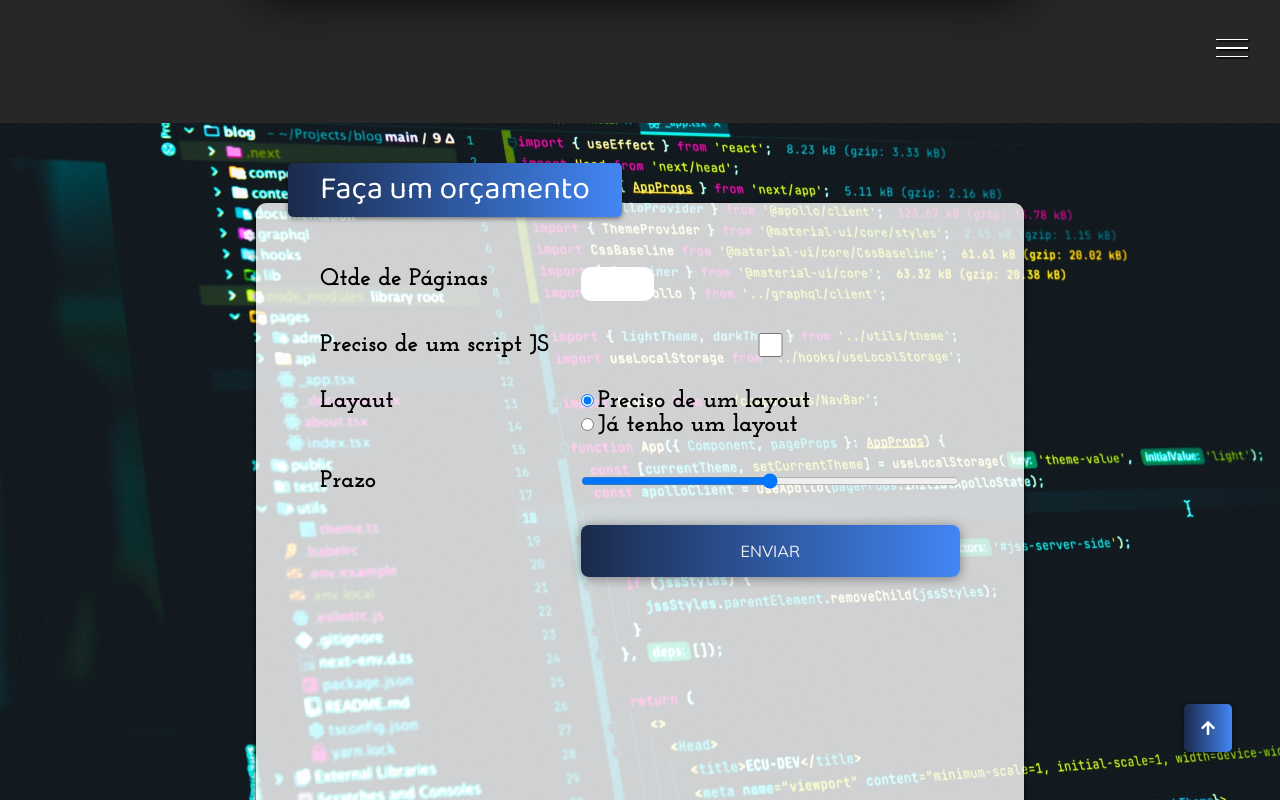
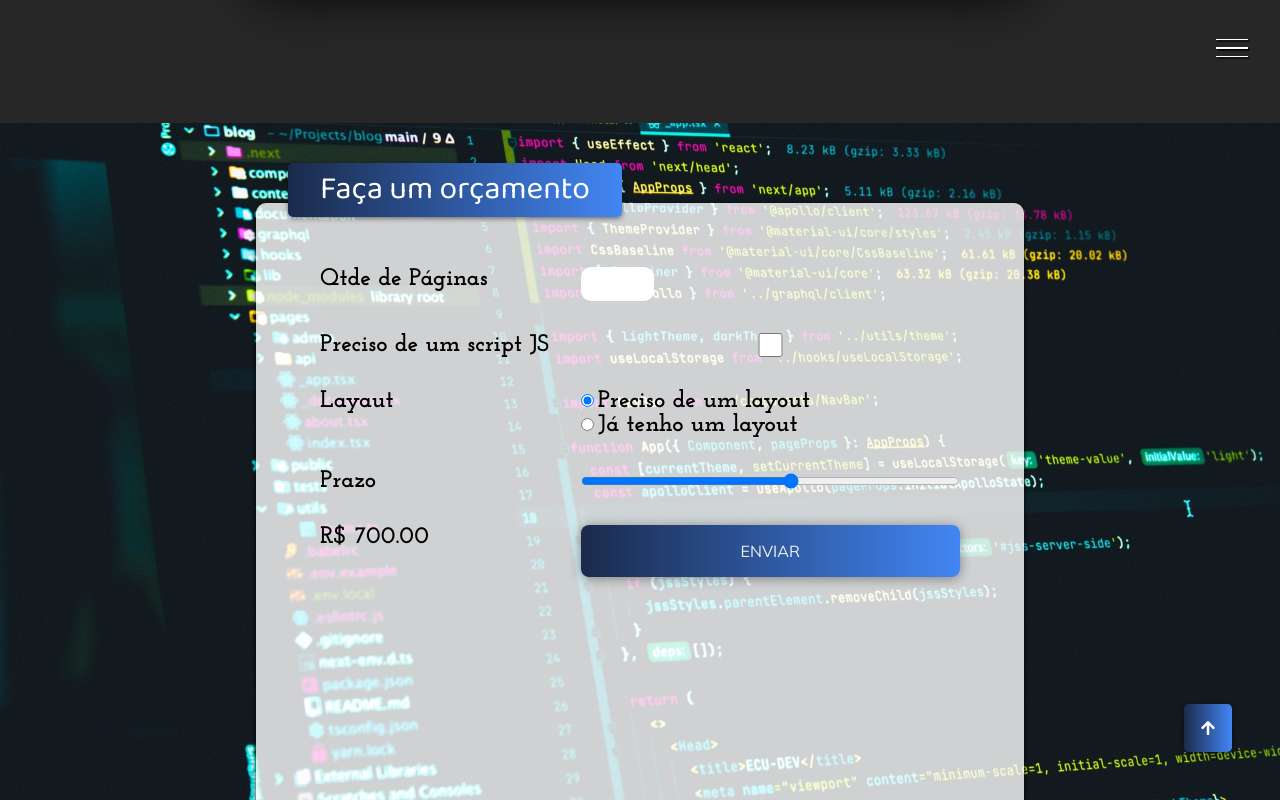
Before and after one commit to Gean634N/portfolio, a plain HTML site: page index.html in a window 1280 px wide. Both pictures are taken after a click on the radio button "Preciso de um layout". Shown: the part 3001-3801 px from the top of the page. Drawn offline with Linux system fonts and the light colour scheme.

Commit message:
:package: JS orçamento

```diff
--- a/index.html
+++ b/index.html
@@ -212,7 +212,8 @@
             </div>
 
             <label for="prazo">Prazo</label>
-            <input type="range" name="prazo" id="prazo">
+            <input type="range" name="prazo" id="prazo" min="1" max="10">
+            <label id="preco">R$ 0,00</label>
             <button class="btn btn-orcamento" type="submit">Enviar</button>
           </form>
         </div>
--- a/script.js
+++ b/script.js
@@ -3,3 +3,31 @@
 hamburguer.addEventListener('click', () => {
   document.querySelector('.container').classList.toggle('show-menu');
 });
+
+document.querySelector('#qtde').addEventListener('change', atualizarPreco);
+document.querySelector('#js').addEventListener('change', atualizarPreco);
+document.querySelector('#layout-sim').addEventListener('change', atualizarPreco);
+document.querySelector('#layout-nao').addEventListener('change', atualizarPreco);
+document.querySelector('#prazo').addEventListener('change', () => {
+  const prazo = document.querySelector('#prazo').value;
+  document.querySelector('label[for=prazo]').innerHTML = `Prazo: ${prazo} semanas`;
+  atualizarPreco();
+});
+
+
+function atualizarPreco () {
+  const qtde = document.querySelector('#qtde').value;
+  const temJS = document.querySelector('#js').checked;
+  const incluiLayout = document.querySelector('#layout-sim').checked;
+  const prazo = document.querySelector('#prazo').value;
+
+  let preco = qtde * 100;
+
+  if (incluiLayout) preco += 500;
+  if (temJS) preco *= 1.1;
+
+  let taxaUrhencia = (1 - prazo*0.1) * preco;
+  preco += taxaUrhencia;
+
+  document.querySelector('#preco').innerHTML = `R$ ${preco.toFixed(2)}`;
+}
```
